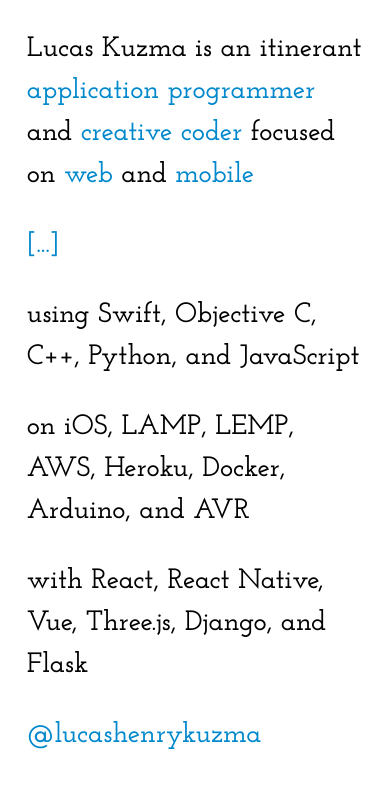
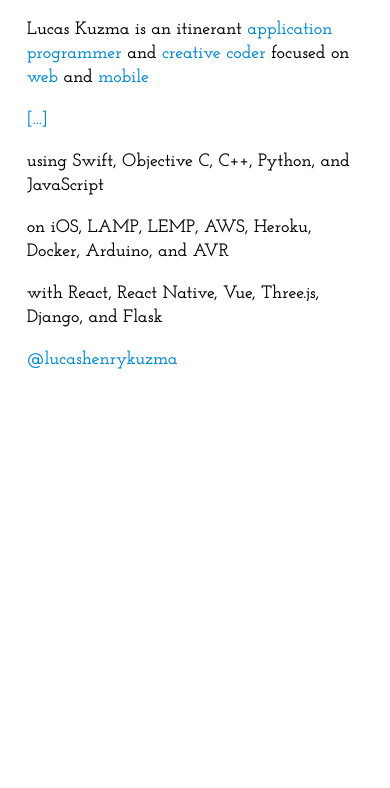
Before and after one commit to lucaskuzma/lk-site, a Vue app: page /web in a window 390 px wide. Shown: the top 788 px of the page. Built offline with nearby package versions, Linux system fonts and the light colour scheme.

Commit message:
add media query for phone

```diff
--- a/src/App.vue
+++ b/src/App.vue
@@ -11,6 +11,7 @@
 </script>
 
 <style>
+
 #app {
   color: #000;
 }
@@ -32,4 +33,19 @@
 .title {
   font-family: 'Josefin Sans', sans-serif;
 }
+
+/** Mobile **/
+@media only screen and (max-width: 767px), only screen and (max-device-width: 767px) {
+
+  p {
+    font-size: 18px;
+    line-height: 24px;
+  }
+
+  .App-outputArea {
+    display: none;
+  }
+
+}
+
 </style>
```
